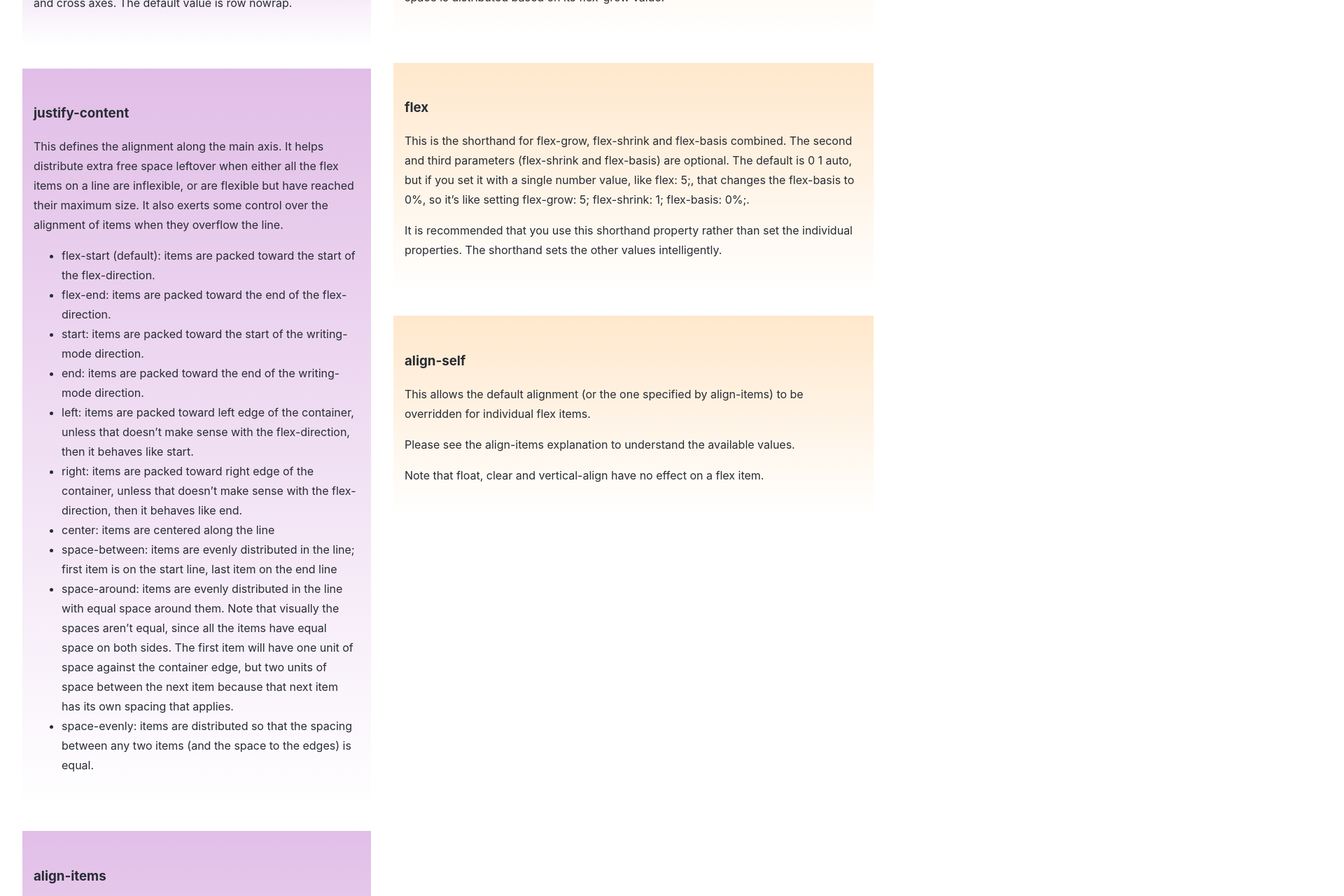
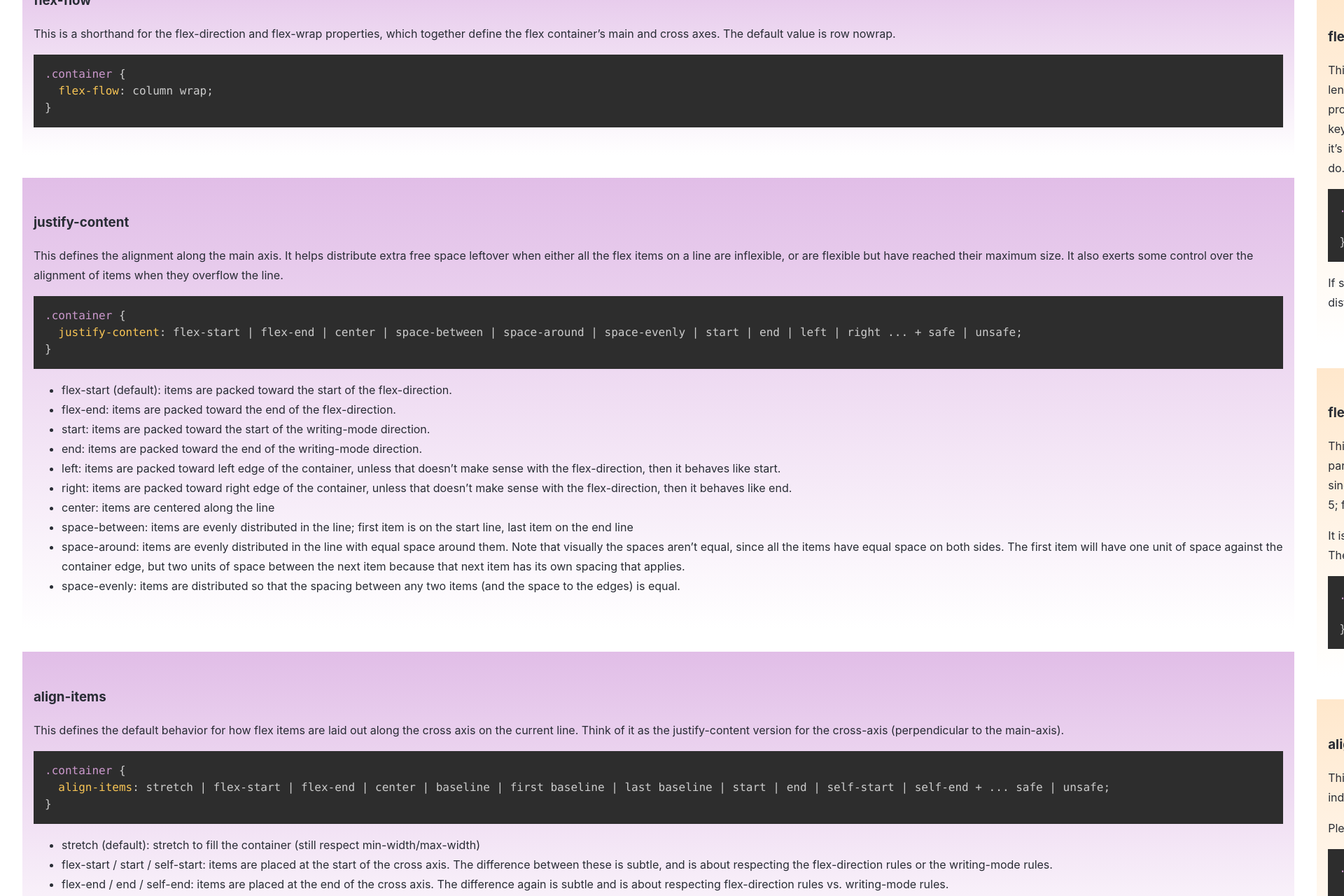
Before and after one commit to haddeeann/cssgarden, a React (Create React App) app: page / in a window 1280 px wide. Shown: the part 1480-2760 px from the top of the page at 70% size, 1920 px wide, since content can reach past the window. Built offline with nearby package versions, Linux system fonts and the light colour scheme.

Commit message:
code display for code snippets

```diff
--- a/package.json
+++ b/package.json
@@ -6,6 +6,7 @@
     "@testing-library/jest-dom": "^5.17.0",
     "@testing-library/react": "^13.4.0",
     "@testing-library/user-event": "^13.5.0",
+    "prismjs": "^1.29.0",
     "react": "^18.2.0",
     "react-dom": "^18.2.0",
     "react-scripts": "5.0.1",
--- a/src/App.js
+++ b/src/App.js
@@ -1,5 +1,22 @@
+import React from "react";
 import './App.css';
-
+import CodeBlock from './components/CodeBlock';
+import {
+    display,
+    flex_direction,
+    flex_wrap,
+    flex_flow,
+    justify_content,
+    align_items,
+    align_content,
+    gap,
+    order,
+    flex_grow,
+    flex_shrink,
+    flex_basis,
+    flex,
+    align_self
+} from './constants/';
 function App() {
   return (
     <div>
@@ -13,10 +30,12 @@ function App() {
                     <div className='column-item-dark'>
                         <h3>display</h3>
                         <p>This defines a flex container. It can be inline or block depending on the given value. It enables a flex context for all its direct children.</p>
+                        <CodeBlock code={display} />
                     </div>
                     <div className='column-item-dark'>
                         <h3>flex-direction</h3>
                         <p>This establishes the main-axis, thus defining the direction flex items are placed in the flex container. Flexbox is (aside from optional wrapping) a single-direction layout concept. Think of flex items as primarily laying out either in horizontal rows or vertical columns.</p>
+                        <CodeBlock code={flex_direction} />
                         <ul>
                             <li>row (default): left to right in ltr; right to left in rtl</li>
                             <li>row-reverse: right to left in ltr; left to right in rtl</li>
@@ -27,6 +46,7 @@ function App() {
                     <div className='column-item-dark'>
                         <h3>flex-wrap</h3>
                         <p>By default, flex items will all try to fit onto one line. You can change that and allow the items to wrap as needed with this property.</p>
+                        <CodeBlock code={flex_wrap} />
                         <ul>
                             <li>nowrap (default): all flex items will be on one line</li>
                             <li>wrap: flex items will wrap onto multiple lines, from top to bottom.</li>
@@ -36,10 +56,12 @@ function App() {
                     <div className='column-item-dark'>
                         <h3>flex-flow</h3>
                         <p>This is a shorthand for the flex-direction and flex-wrap properties, which together define the flex container’s main and cross axes. The default value is row nowrap.</p>
+                        <CodeBlock code={flex_flow} />
                     </div>
                     <div className='column-item-dark'>
                         <h3>justify-content</h3>
                         <p>This defines the alignment along the main axis. It helps distribute extra free space leftover when either all the flex items on a line are inflexible, or are flexible but have reached their maximum size. It also exerts some control over the alignment of items when they overflow the line.</p>
+                        <CodeBlock code={justify_content} />
                         <ul>
                             <li>flex-start (default): items are packed toward the start of the flex-direction.</li>
                             <li>flex-end: items are packed toward the end of the flex-direction.</li>
@@ -56,6 +78,7 @@ function App() {
                     <div className='column-item-dark'>
                         <h3>align-items</h3>
                         <p>This defines the default behavior for how flex items are laid out along the cross axis on the current line. Think of it as the justify-content version for the cross-axis (perpendicular to the main-axis).</p>
+                        <CodeBlock code={align_items} />
                         <ul>
                             <li>stretch (default): stretch to fill the container (still respect min-width/max-width)</li>
                             <li>flex-start / start / self-start: items are placed at the start of the cross axis. The difference between these is subtle, and is about respecting the flex-direction rules or the writing-mode rules.</li>
@@ -68,6 +91,7 @@ function App() {
                         <h3>align-content</h3>
                         <p>This aligns a flex container’s lines within when there is extra space in the cross-axis, similar to how justify-content aligns individual items within the main-axis.</p>
                         <p>This property only takes effect on multi-line flexible containers, where flex-wrap is set to either wrap or wrap-reverse). A single-line flexible container (i.e. where flex-wrap is set to its default value, no-wrap) will not reflect align-content.</p>
+                        <CodeBlock code={align_content} />
                         <ul>
                             <li>normal (default): items are packed in their default position as if no value was set.</li>
                             <li>flex-start / start: items packed to the start of the container. The (more supported) flex-start honors the flex-direction while start honors the writing-mode direction.</li>
@@ -84,6 +108,7 @@ function App() {
                         <p>The gap property explicitly controls the space between flex items. It applies that spacing only between items not on the outer edges.</p>
                         <p>The behavior could be thought of as a minimum gutter, as if the gutter is bigger somehow (because of something like justify-content: space-between;) then the gap will only take effect if that space would end up smaller.</p>
                         <p>It is not exclusively for flexbox, gap works in grid and multi-column layout as well.</p>
+                        <CodeBlock code={gap} />
                     </div>
                 </section>
                 <section>
@@ -93,32 +118,38 @@ function App() {
                         <h3>order</h3>
                         <p>By default, flex items are laid out in the source order. However, the order property controls the order in which they appear in the flex container.</p>
                         <p>Items with the same order revert to source order.</p>
+                        <CodeBlock code={order} />
                     </div>
                     <div className='column-item-light'>
                         <h3>flex-grow</h3>
                         <p>This defines the ability for a flex item to grow if necessary. It accepts a unitless value that serves as a proportion. It dictates what amount of the available space inside the flex container the item should take up.</p>
                         <p>If all items have flex-grow set to 1, the remaining space in the container will be distributed equally to all children. If one of the children has a value of 2, that child would take up twice as much of the space either one of the others (or it will try, at least).</p>
                         <p>Negative numbers are invalid.</p>
+                        <CodeBlock code={flex_grow} />
                     </div>
                     <div className='column-item-light'>
                         <h3>flex-shrink</h3>
                         <p>This defines the ability for a flex item to shrink if necessary.</p>
+                        <CodeBlock code={flex_shrink} />
                         <p>Negative numbers are invalid.</p>
                     </div>
                     <div className='column-item-light'>
                         <h3>flex-basis</h3>
                         <p>This defines the default size of an element before the remaining space is distributed. It can be a length (e.g. 20%, 5rem, etc.) or a keyword. The auto keyword means “look at my width or height property” (which was temporarily done by the main-size keyword until deprecated). The content keyword means “size it based on the item’s content” – this keyword isn’t well supported yet, so it’s hard to test and harder to know what its brethren max-content, min-content, and fit-content do.</p>
+                        <CodeBlock code={flex_basis} />
                         <p>If set to 0, the extra space around content isn’t factored in. If set to auto, the extra space is distributed based on its flex-grow value.</p>
                     </div>
                     <div className='column-item-light'>
                         <h3>flex</h3>
                         <p>This is the shorthand for flex-grow, flex-shrink and flex-basis combined. The second and third parameters (flex-shrink and flex-basis) are optional. The default is 0 1 auto, but if you set it with a single number value, like flex: 5;, that changes the flex-basis to 0%, so it’s like setting flex-grow: 5; flex-shrink: 1; flex-basis: 0%;.</p>
                         <p>It is recommended that you use this shorthand property rather than set the individual properties. The shorthand sets the other values intelligently.</p>
+                        <CodeBlock code={flex} />
                     </div>
                     <div className='column-item-light'>
                         <h3>align-self</h3>
                         <p>This allows the default alignment (or the one specified by align-items) to be overridden for individual flex items.</p>
                         <p>Please see the align-items explanation to understand the available values.</p>
+                        <CodeBlock code={align_self} />
                         <p>Note that float, clear and vertical-align have no effect on a flex item.</p>
                     </div>
                 </section>
--- /dev/null
+++ b/src/components/CodeBlock.js
@@ -0,0 +1,12 @@
+import React, { useEffect } from 'react';
+import Prism from 'prismjs';
+
+const CodeBlock = ({ code }) => {
+    useEffect(() => {
+        Prism.highlightAll();
+    }, []);
+
+    return <pre className="language-css dark"><code>{code}</code></pre>;
+};
+
+export default CodeBlock;
--- /dev/null
+++ b/src/constants/index.js
@@ -0,0 +1,62 @@
+
+export const display = `.container {
+  display: flex; /* or inline-flex */
+}
+`;
+
+export const flex_direction = `.container {
+  flex-direction: row | row-reverse | column | column-reverse;
+}`;
+
+export const flex_wrap = `.container {
+  flex-wrap: nowrap | wrap | wrap-reverse;
+}`;
+
+export const flex_flow = `.container {
+  flex-flow: column wrap;
+}`;
+
+export const justify_content = `.container {
+  justify-content: flex-start | flex-end | center | space-between | space-around | space-evenly | start | end | left | right ... + safe | unsafe;
+}`;
+
+export const align_items = `.container {
+  align-items: stretch | flex-start | flex-end | center | baseline | first baseline | last baseline | start | end | self-start | self-end + ... safe | unsafe;
+}`;
+
+export const align_content = `.container {
+  align-content: flex-start | flex-end | center | space-between | space-around | space-evenly | stretch | start | end | baseline | first baseline | last baseline + ... safe | unsafe;
+}`;
+
+export const gap = `.container {
+  display: flex;
+  ...
+  gap: 10px;
+  gap: 10px 20px; /* row-gap column gap */
+  row-gap: 10px;
+  column-gap: 20px;
+}`;
+
+export const order = `.item {
+  order: 5; /* default is 0 */
+}`;
+
+export const flex_grow = `.item {
+  flex-grow: 4; /* default 0 */
+}`;
+
+export const flex_shrink = `.item {
+  flex-shrink: 3; /* default 1 */
+}`;
+
+export const flex_basis = `.item {
+  flex-basis:  | auto; /* default auto */
+}`;
+
+export const flex = `.item {
+  flex: none | [ <'flex-grow'> <'flex-shrink'>? || <'flex-basis'> ]
+}`;
+
+export const align_self = `.item {
+  align-self: auto | flex-start | flex-end | center | baseline | stretch;
+}`;
--- a/src/index.css
+++ b/src/index.css
@@ -1,6 +1,8 @@
+@import 'prismjs/themes/prism-tomorrow.css';
 :root {
   --dark: #282c34;
 }
+
 body {
   margin: 0;
   font-family: -apple-system, BlinkMacSystemFont, 'Segoe UI', 'Roboto', 'Oxygen',
```
Also changed, not shown: 1 other file (tests, documents, lock files or other folders).
